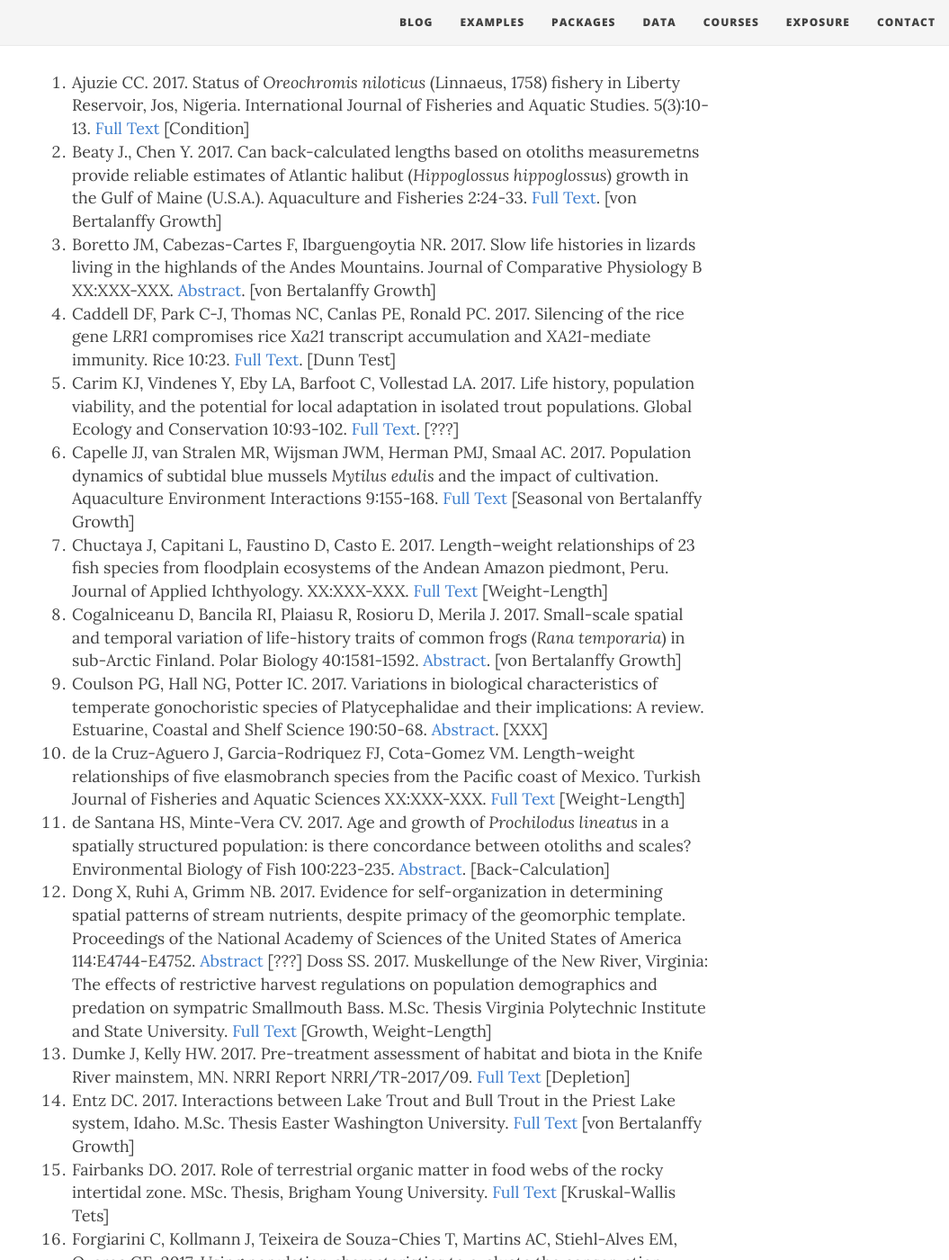
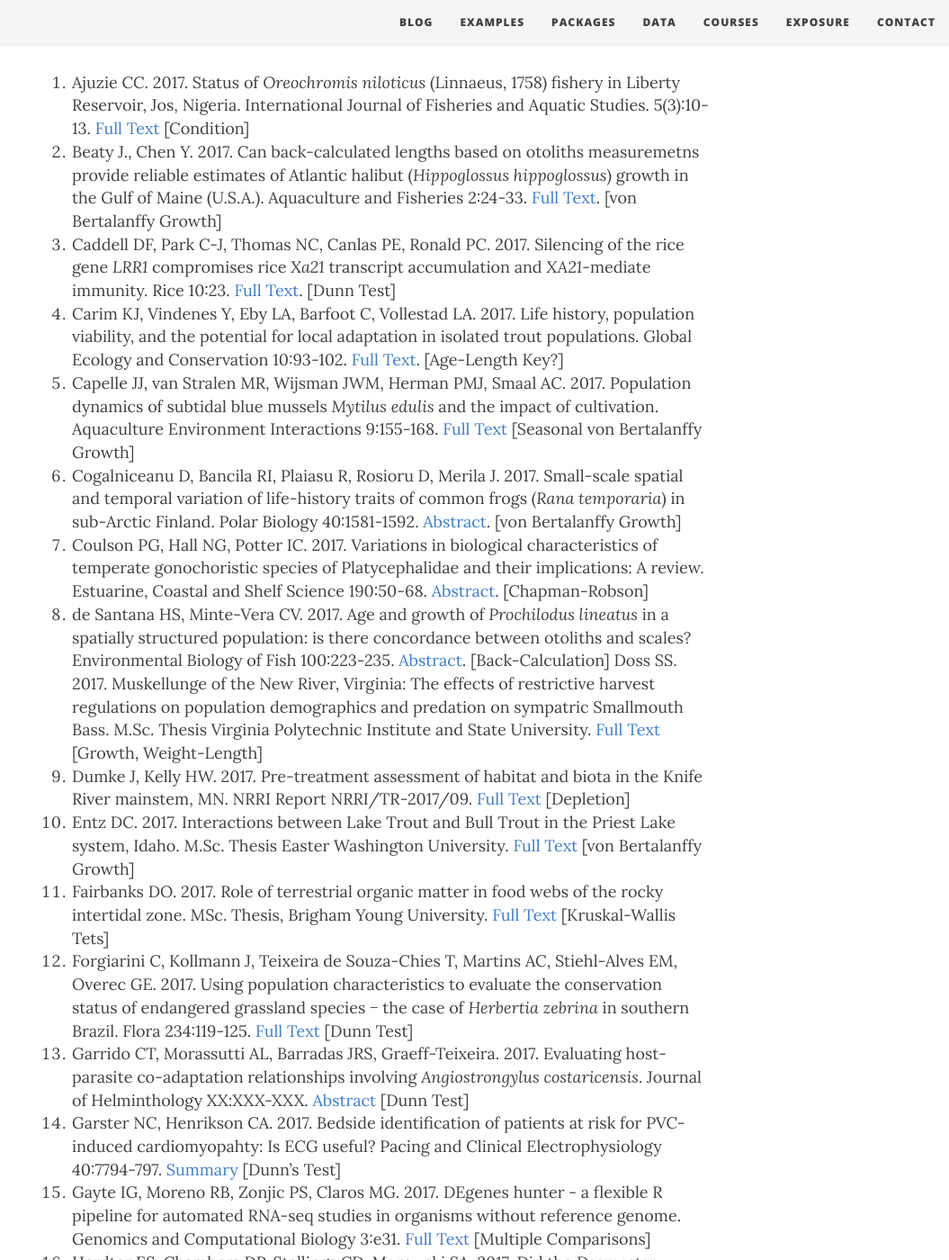
Before and after one commit to droglenc/fishR, a Jekyll site: the page built from exposure/exposure-citations17.md, in a window 1280 px wide and 1400 px high, scrolled down 345 px. Shown: the whole window at 90% size, without its empty margins (225-1280 px from the left). Built offline with Jekyll 4.4.1, drawn with Linux system fonts in a browser that asks for light colours; nearby versions of some CDN libraries; some of the changed text lies outside the part shown.

Commit message:
Updating Citations

```diff
--- a/exposure/exposure-citations17.md
+++ b/exposure/exposure-citations17.md
@@ -9,23 +9,19 @@
 
 1. Ajuzie CC. 2017. Status of *Oreochromis niloticus* (Linnaeus, 1758) fishery in Liberty Reservoir, Jos, Nigeria. International Journal of Fisheries and Aquatic Studies. 5(3):10-13. [Full Text](https://www.researchgate.net/profile/Cyril_Ajuzie/publication/316553825_International_Journal_of_Fisheries_and_Aquatic_Studies_2017_53_10-13/links/59037dd6a6fdccd580cffedf/International-Journal-of-Fisheries-and-Aquatic-Studies-2017-53-10-13.pdf) [Condition]
 1. Beaty J., Chen Y. 2017. Can back-calculated lengths based on otoliths measuremetns provide reliable estimates of Atlantic halibut (*Hippoglossus hippoglossus*) growth in the Gulf of Maine (U.S.A.). Aquaculture and Fisheries 2:24-33. [Full Text](http://www.sciencedirect.com/science/article/pii/S2468550X17300023). [von Bertalanffy Growth]
-1. Boretto JM, Cabezas-Cartes F, Ibarguengoytia NR. 2017. Slow life histories in lizards living in the highlands of the Andes Mountains. Journal of Comparative Physiology B XX:XXX-XXX. [Abstract](https://link.springer.com/article/10.1007/s00360-017-1136-z). [von Bertalanffy Growth]
 1. Caddell DF, Park C-J, Thomas NC, Canlas PE, Ronald PC. 2017. Silencing of the rice gene *LRR1* compromises rice *Xa21* transcript accumulation and *XA21*-mediate immunity. Rice 10:23. [Full Text](https://link.springer.com/article/10.1186/s12284-017-0162-5). [Dunn Test]
-1. Carim KJ, Vindenes Y, Eby LA, Barfoot C, Vollestad LA. 2017. Life history, population viability, and the potential for local adaptation in isolated trout populations. Global Ecology and Conservation 10:93-102. [Full Text](http://www.sciencedirect.com/science/article/pii/S2351989416301457). [???]
+1. Carim KJ, Vindenes Y, Eby LA, Barfoot C, Vollestad LA. 2017. Life history, population viability, and the potential for local adaptation in isolated trout populations. Global Ecology and Conservation 10:93-102. [Full Text](http://www.sciencedirect.com/science/article/pii/S2351989416301457). [Age-Length Key?]
 1. Capelle JJ, van Stralen MR, Wijsman JWM, Herman PMJ, Smaal AC. 2017. Population dynamics of subtidal blue mussels *Mytilus edulis* and the impact of cultivation. Aquaculture Environment Interactions 9:155-168. [Full Text](http://www.int-res.com/articles/aei2017/9/q009p155.pdf) [Seasonal von Bertalanffy Growth]
-1. Chuctaya J, Capitani L, Faustino D, Casto E. 2017. Length–weight relationships of 23 fish species from floodplain ecosystems of the Andean Amazon piedmont, Peru. Journal of Applied Ichthyology. XX:XXX-XXX. [Full Text](http://onlinelibrary.wiley.com/doi/10.1111/jai.13519/full) [Weight-Length]
 1. Cogalniceanu D, Bancila RI, Plaiasu R, Rosioru D, Merila J. 2017. Small-scale spatial and temporal variation of life-history traits of common frogs (*Rana temporaria*) in sub-Arctic Finland. Polar Biology 40:1581-1592. [Abstract](http://link.springer.com/article/10.1007/s00300-017-2081-8). [von Bertalanffy Growth]
-1. Coulson PG, Hall NG, Potter IC. 2017. Variations in biological characteristics of temperate gonochoristic species of Platycephalidae and their implications: A review. Estuarine, Coastal and Shelf Science 190:50-68. [Abstract](http://www.sciencedirect.com/science/article/pii/S0272771416307740). [XXX]
-1. de la Cruz-Aguero J, Garcia-Rodriquez FJ, Cota-Gomez VM. Length-weight relationships of five elasmobranch species from the Pacific coast of Mexico. Turkish Journal of Fisheries and Aquatic Sciences XX:XXX-XXX. [Full Text](http://www.trjfas.org/uploads/pdf_1246.pdf) [Weight-Length]
+1. Coulson PG, Hall NG, Potter IC. 2017. Variations in biological characteristics of temperate gonochoristic species of Platycephalidae and their implications: A review. Estuarine, Coastal and Shelf Science 190:50-68. [Abstract](http://www.sciencedirect.com/science/article/pii/S0272771416307740). [Chapman-Robson]
 1. de Santana HS, Minte-Vera CV. 2017. Age and growth of *Prochilodus lineatus* in a spatially structured population: is there concordance between otoliths and scales? Environmental Biology of Fish 100:223-235.  [Abstract](http://link.springer.com/article/10.1007/s10641-017-0574-5). [Back-Calculation]
-1. Dong X, Ruhi A, Grimm NB. 2017. Evidence for self-organization in determining spatial patterns of stream nutrients, despite primacy of the geomorphic template. Proceedings of the National Academy of Sciences of the United States of America 114:E4744-E4752. [Abstract](http://www.pnas.org/content/early/2017/05/24/1617571114.short) [???]
 Doss SS. 2017. Muskellunge of the New River, Virginia: The effects of restrictive harvest regulations on population demographics and predation on sympatric Smallmouth Bass. M.Sc. Thesis Virginia Polytechnic Institute and State University. [Full Text](https://pdfs.semanticscholar.org/af9f/80b14eaad839a2e6ad77f24b2e5221b4bb71.pdf) [Growth, Weight-Length]
 1. Dumke J, Kelly HW. 2017. Pre-treatment assessment of habitat and biota in the Knife River mainstem, MN. NRRI Report NRRI/TR-2017/09. [Full Text](https://conservancy.umn.edu/bitstream/handle/11299/189325/TR-2017-09.pdf?sequence=1&isAllowed=y) [Depletion]
 1. Entz DC. 2017. Interactions between Lake Trout and Bull Trout in the Priest Lake system, Idaho. M.Sc. Thesis Easter Washington University. [Full Text](http://dc.ewu.edu/cgi/viewcontent.cgi?article=1457&context=theses) [von Bertalanffy Growth]
 1. Fairbanks DO. 2017. Role of terrestrial organic matter in food webs of the rocky intertidal zone. MSc. Thesis, Brigham Young University. [Full Text](http://scholarsarchive.byu.edu/cgi/viewcontent.cgi?article=7520&context=etd) [Kruskal-Wallis Tets]
 1. Forgiarini C, Kollmann J, Teixeira de Souza-Chies T, Martins AC, Stiehl-Alves EM, Overec GE. 2017. Using population characteristics to evaluate the conservation status of endangered grassland species − the case of *Herbertia zebrina* in southern Brazil. Flora 234:119-125. [Full Text](http://www.sciencedirect.com/science/article/pii/S0367253017332681) [Dunn Test]
 1. Garrido CT, Morassutti AL, Barradas JRS, Graeff-Teixeira. 2017. Evaluating host-parasite co-adaptation relationships involving *Angiostrongylus costaricensis*. Journal of Helminthology XX:XXX-XXX. [Abstract](https://www.cambridge.org/core/journals/journal-of-helminthology/article/evaluating-hostparasite-coadaptation-relationships-involving-angiostrongylus-costaricensis/98ABB67904E5716036B3ECB0763659CA) [Dunn Test]
-1. Garster NC, Henrikson CA. 2017. Bedside identification of patients at risk for PVC-induced cardiomyopahty: Is ECG useful? Pacing and Clinical Electrophysiology 40:7794-797. [Summary](http://onlinelibrary.wiley.com/doi/10.1111/pace.13125/full) [???]
+1. Garster NC, Henrikson CA. 2017. Bedside identification of patients at risk for PVC-induced cardiomyopahty: Is ECG useful? Pacing and Clinical Electrophysiology 40:7794-797. [Summary](http://onlinelibrary.wiley.com/doi/10.1111/pace.13125/full) [Dunn's Test]
 1. Gayte IG, Moreno RB, Zonjic PS, Claros MG. 2017. DEgenes hunter - a flexible R pipeline for automated RNA-seq studies in organisms without reference genome. Genomics and Computational Biology 3:e31. [Full Text](https://genomicscomputbiol.org/ojs/index.php/GCB/article/view/31/58) [Multiple Comparisons]
 1. Herdter ES, Chambers DP, Stallings CD, Murawski SA. 2017. Did the *Deepwater Horizon* oil spill affect growth of Red Snapper in the Gulf of Mexico. Fisheries Research 191:60-68. [Abstract](http://www.sciencedirect.com/science/article/pii/S0165783617300656) [Von Bertalanffy Growth]
 1. Hicks BJ, Tempero GW, Powrie WS. 2017. Fish population and biomass estimates from mark-recapture for Lake Milicich, a shallow Waikato peat lake. ERI Report No. 88. Client report prepared for NIWA. Environmental Research Institute, School of Science, Faculty of Science and Engineering, University of Waikato, Hamilton, New Zealand. 19 pp. [Full Text](http://www.waikato.ac.nz/__data/assets/pdf_file/0018/333432/ERI_88.pdf) [Mark-Recapture]
@@ -35,16 +31,16 @@
 ical Papershell (*Anodontoides ferussacianus*) and effects of lowhead dams on growth of the Pimpleback (*Quadrula Pustulosa*) in the Neosho River, Kansas. M.Sc. Thesis, Fort Hays State University. [Full Text](http://scholars.fhsu.edu/cgi/viewcontent.cgi?article=1006&context=theses) [von Bertalanffy Growth]
 1. Kelly FL and 17 others. 2017. Fish stock survey of Lough Deng, June 2016. National  Research  Survey  Programme, Inland Fisheries Ireland, 3044 Lake Drive, Citywest Business Campus, Dublin 24. [Full Text](http://wfdfish.ie/wp-content/uploads/2017/10/Derg_2016.pdf) [Growth]
 1. Kirkeeng C. 2017. Effects of a large-scale habitat enhancement project on Largemouth Bass behavior, feeding, and growth in Grand Lake, Texas. M.S. Thesis, South Dakota State University. [Full Text](http://openprairie.sdstate.edu/cgi/viewcontent.cgi?article=2227&context=etd) [Growth - Fabens]
-1. Klein ZB, MJ Breen, MC Quist. 2017. Population characteristics and the influence of discharge on Bluehead Sucker and Flannelmouth Sucker. Copeia 105:375-388. [Abstract](http://www.bioone.org/doi/abs/10.1643/CE-16-554) [???]
+1. Klein ZB, MJ Breen, MC Quist. 2017. Population characteristics and the influence of discharge on Bluehead Sucker and Flannelmouth Sucker. Copeia 105:375-388. [Abstract](http://www.bioone.org/doi/abs/10.1643/CE-16-554) [von Bertalanffy Growth]
 1. Korkmaz M, Mangit F, Yerli SV. 2017. Main growth parameters of a threatened species *Chondrostoma holmwoodii* (Boulenger, 1896) from Tahtah Reservoir, Izmir, Turkey. Journal of Limnology and Freshwater Fisheries Research 3:137-142. [Full Text](https://www.researchgate.net/profile/Mustafa_Korkmaz3/publication/322135232_Main_Growth_Parameters_of_a_Threatened_Species_Chondrostoma_holmwoodii_Boulenger_1896_from_Tahtali_Reservoir_Izmir_Turkey/links/5a4b3184aca272d29464c514/Main-Growth-Parameters-of-a-Threatened-Species-Chondrostoma-holmwoodii-Boulenger-1896-from-Tahtali-Reservoir-Izmir-Turkey.pdf) [Growth]
 1. Lepak TA, **Ogle DH**, Vinson MR. 2017. Age, year-class strength variability, and partial age validation of Kiyis from Lake Superior. North American Journal of Fisheries Management 37:1151-1160. [Abstract](https://www.researchgate.net/publication/319583495_Age_Year-Class_Strength_Variability_and_Partial_Age_Validation_of_Kiyis_from_Lake_Superior)  [Data repository](https://www.sciencebase.gov/catalog/item/59a423afe4b077f005673262) [Age Comparisons]
 1. Lewis JP. 2017 Use of vertebral chemistry to infer natal origin of the Blacktip Shark (*Carcharhinus limbatus*) in the northern Gulf of Mexico. M.S. Thesis, University of South Alabama. [Preview](http://search.proquest.com/openview/58a9b1efb6d5eeda9b8304139844b64f/1?pq-origsite=gscholar&cbl=18750&diss=y) [Age Comparisons]
 1. Lewis JP, Patterson III WF, Carlson JK. 2017. Natural variability and effects of cleaning and storage procedures on vertebral chemistry of the blacktip shark *Carcharhinus limbatus*. Journal of Fish Biology 91:1284-1300. [Abstract](http://onlinelibrary.wiley.com/doi/10.1111/jfb.13462/full) [Age Comparisons??]
-1. Lewis LA, Sirovic A. 2017. Variability in blue whale acoustic behavior off southern California. Marine Mammal Science XX:XXX-XXX. [Full Text](http://onlinelibrary.wiley.com/doi/10.1111/mms.12458/full) [Dunn's Test]
+1. Lewis LA, Sirovic A. 2017. Variability in blue whale acoustic behavior off southern California. Marine Mammal Science 34:311-329. [Full Text](http://onlinelibrary.wiley.com/doi/10.1111/mms.12458/full) [Dunn's Test]
 1. Lopez JA, Antoniazzi CE, Llanes RE, Ghirardi R. 2017. Age structure, growth pattern, sexual maturity, and longevity of *Leptodactylus latrans* (Anura: Leptodactylidae) in temperate wetlands. Amphibia-Reptilia 38:371-379. [Abstract](http://booksandjournals.brillonline.com/content/journals/10.1163/15685381-00003117) [Growth Models?]
 1. Mangit F, Korkmaz M, Su, U, Yerli SV. Actual status of Eber Lake in terms of fish community structure. Journal of Limnology and Freshwater Fisheries Research 3:101-106. [Full Text](https://www.researchgate.net/profile/Fatih_Mangit/publication/320299518_Actual_Status_of_Eber_Lake_in_Terms_of_Fish_Community_Structure/links/59dca219aca2728e201f8620/Actual-Status-of-Eber-Lake-in-Terms-of-Fish-Community-Structure.pdf) [Length-Weight Regression]
 1. Merciai R, Molons-Sierra C, Sabater S, García-Berthou E. 2017. Water abstraction affects abundance, size-structure and growth of two threatened cyprinid fishes. PLoS ONE 12(4): e0175932. [Full Text](https://doi.org/10.1371/journal.pone.0175932) [Age Comparisons]
-1. Mildenberger TK, Taylor MH, Wolff M. 2017. TropFishR: an R package for fisheries analysis with length-frequency data. Methods in Ecology and Evolution. XX:XXX-XXX [Full Text](http://onlinelibrary.wiley.com/doi/10.1111/2041-210X.12791/epdf) [General]
+1. Mildenberger TK, Taylor MH, Wolff M. 2017. TropFishR: an R package for fisheries analysis with length-frequency data. Methods in Ecology and Evolution. 8:1520-1527. [Full Text](http://onlinelibrary.wiley.com/doi/10.1111/2041-210X.12791/epdf) [General]
 1. Miranda LE, Colvin ME. 2017. Sampling for Age and Growth Estimation. In Quist MC and Isermann DA, editors. Age and Growth of Fishes: Principles and Techniques. American Fisheries Society. [Age-Length Key]
 1. Moore MJ, Hallerman EM, Orth DJ. 2017. Densities and Population Sizes of Clinch Dace *Chrosomus* sp. cf. *saylori* in the Upper Clinch River Basin in Virginia. Copeia 105:92-99. [Full Text](https://www.researchgate.net/profile/Donald_Orth/publication/315322321_Densities_and_Population_Sizes_of_Clinch_Dace_Chrosomus_sp_cf_saylori_in_the_Upper_Clinch_River_Basin_in_Virginia/links/58d95a2baca272d801d4fd53/Densities-and-Population-Sizes-of-Clinch-Dace-Chrosomus-sp-cf-saylori-in-the-Upper-Clinch-River-Basin-in-Virginia.pdf) [Mark-Recapture Abundance]
 1. Moreira FD, Marques R, Sousa M, Rebelo R. 2017. Breeding in both lotic and lentic habitats explains the invasive potential of the African clawed frag (*Xenopus laevis*) in Portugal. Aquatic Invasions 12:565-574. [Full Text](http://www.aquaticinvasions.net/2017/ACCEPTED/AI_2017_Moreira_etal_correctedproof.pdf) [Kruskal-Wallis paired comparisons]
@@ -54,27 +50,25 @@
 1. **Ogle DH.** 2017. Estimating age at a specified length from the von Bertalanffy growth function. North American Journal of Fisheries Management. 37:1176-1180. [Abstract](https://www.researchgate.net/publication/319603644_Estimating_Age_at_a_Specified_Length_from_the_von_Bertalanffy_Growth_Function#share) [von Bertalanffy Growth]
 1. **Ogle DH**, Brenden TO, McCormick JL. 2017. Growth Estimation: Growth Models and Statistical Inference. In Quist MC and Isermann DA, editors. Age and Growth of Fishes: Principles and Techniques. American Fisheries Society. [Growth]
 1. Olafsdottir GA, Petursdottir G, Baroarson H, Edvarsson R. 2017. A millennium of north-east Atlantic cod juvenile growth trajectories inferred from archaeological otoliths. PLOS One. [Full Text](http://journals.plos.org/plosone/article?id=10.1371/journal.pone.0187134) [Growth]
-1. Orth DJ, Jiao Y, Schmitt JD, Hilling CD, Emmel JA, Fabrizio MC. 2017. Dynamics and role of non-native Blue Catfish *Ictalurs furcatus* in Virginia's tidal rivers. Final report to Virginia Department of Game and Inland Fisheries. 136 pages. [Full Text](https://www.researchgate.net/profile/Donald_Orth/publication/321920095_Dynamics_and_Role_of_Non-native_Blue_Catfish_Ictalurus_furcatus_in_Virginia's_Tidal_Rivers_Final_Report/links/5a39848aaca2728e6987881a/Dynamics-and-Role-of-Non-native-Blue-Catfish-Ictalurus-furcatus-in-Virginias-Tidal-Rivers-Final-Report.pdf) [???]
+1. Orth DJ, Jiao Y, Schmitt JD, Hilling CD, Emmel JA, Fabrizio MC. 2017. Dynamics and role of non-native Blue Catfish *Ictalurus furcatus* in Virginia's tidal rivers. Final report to Virginia Department of Game and Inland Fisheries. 136 pages. [Full Text](https://www.researchgate.net/profile/Donald_Orth/publication/321920095_Dynamics_and_Role_of_Non-native_Blue_Catfish_Ictalurus_furcatus_in_Virginia's_Tidal_Rivers_Final_Report/links/5a39848aaca2728e6987881a/Dynamics-and-Role-of-Non-native-Blue-Catfish-Ictalurus-furcatus-in-Virginias-Tidal-Rivers-Final-Report.pdf) [???]
 1. Ortiz M. 2017. Preliminary estimation of growth parameters for Atlantic Yellowfin Tuna from tag-recapture data. Collect. Vol. Sci. Pap. ICCAT 73:369-381. [Full Text](https://www.iccat.int/Documents/CVSP/CV073_2017/n_1/CV073010369.pdf) [Growth from tag-recapture]
 1. Paukert CP, Spurgeon JJ. 2017. Age Structure. In Quist MC and Isermann DA, editors. Age and Growth of Fishes: Principles and Techniques. American Fisheries Society. [Age-Length Key]
 1. Pawlik L, Musielok L, Mignon P, Wronska-Walach D, Duszynski F, Kasprzak M. 2017. Deciphering the history of forest disturbance and its effects on landforms and soils – lessons from a pit-and-mound locality at Rogowa Kopa, Sudetes, SW Poland. Bulletin of Geography, Physical Geography Series 12:59–81. [Full Text](http://scholar.google.com/scholar_url?url=http://apcz.umk.pl/czasopisma/index.php/BOGPGS/article/download/12255/12212&hl=en&sa=X&scisig=AAGBfm1E20MxP7JZjHmfhdGcysXnzjNZ0Q&nossl=1&oi=scholaralrt) [Dunn Test]
-1. Ploetz RC, Konkol JL, Perez-Martinez JM, Fernandez R. 2017. Management of laurel wilt of avocado, caused by *Raffaelea lauricola*. European Journal of Plant Pathology 149:133-143. [Abstract](http://link.springer.com/article/10.1007/s10658-017-1173-1) [???]
-1. Prager SM, Wallis CM, Jones M, Noy R, Trumble JT. 2017. Examining the potential role of foliar chemistry in imparting potato germplasm tolerance to potato psyllid, green peach aphid, and zebra chip disease. Journal of Economic Entomology XX:XXX-XXX. [Full Text](https://academic.oup.com/jee/advance-article/doi/10.1093/jee/tox255/4656140) [Kruskal-Wallis post-hoc test]
-1. Rebouicas R, da Sliva HR, Sanuy D. 2017. Froghood: Postmetamorphosis development of the rock river frog *Thoropa miliaris* (Spix, 1824) (Anura, Cyclorapmhidae). Acta Zoologica XX:XXX-XXX. [Abstract](http://onlinelibrary.wiley.com/doi/10.1111/azo.12199/full) [???]
+1. Ploetz RC, Konkol JL, Perez-Martinez JM, Fernandez R. 2017. Management of laurel wilt of avocado, caused by *Raffaelea lauricola*. European Journal of Plant Pathology 149:133-143. [Abstract](http://link.springer.com/article/10.1007/s10658-017-1173-1) [Dunn's Test]
 1. Reyes A. 2017. The state of Brant Lake, & Brant Lake management plan. Occasional Paper No. 53, State University of New York at Oneonta. [PDF](http://www.oneonta.edu/academics/biofld/PUBS/OP/OP-53-Reyes-BrantLake.pdf) [Size Structure Analysis]
 1. Risley JT, Johnson RL, Quinn JW. 2017. Evaluation of the commercially exploited paddlefish fishery in the lower Mississippi River of Arkansas. Journal of the Southeastern Association of Fish and Wildlife Agencies 4:52-59. [Full Text](https://www.researchgate.net/publication/319245424_Evaluation_of_the_Commercially_Exploited_Paddlefish_Fishery_in_the_Lower_Mississippi_River_of_Arkansas) [von Bertalanffy Growth, Mortality]
 1. Runnebaum JM. 2017. Improving management and conservation of Cuks (*Brosme brosme*): Habitat distribution, bycatch interactions, and conservation practices. PhD Dissertation, University of Maine. [Full Text](http://digitalcommons.library.umaine.edu/cgi/viewcontent.cgi?article=3797&context=etd) [von Bertalanffy Growth, Weight-Length]
 1. Schoonyan A, Kraus RT, Faust MD, Vandergoot CS, Cooke SJ, Cook HA, Hayden TA, Krueger CC. 2017. Estimating incision healing rate for surgically implanted acoustic transmitters from recaptured fish. Animal Biotelemetry 5(1):15. [Full Text](https://animalbiotelemetry.biomedcentral.com/articles/10.1186/s40317-017-0130-2) [Logistic Regression]
 1. Smart JJ. 2017. Life History and Demographic Modelling of Shark
 Species Caught in Indo-Pacific Fisheries. Dissertation, James Cook University. [Full Text](https://www.researchgate.net/profile/Jonathan_Smart/publication/315382513_Life_history_and_demographic_modelling_of_shark_species_caught_in_Indo-Pacific_fisheries/links/58cf595492851c374e170527/Life-history-and-demographic-modelling-of-shark-species-caught-in-Indo-Pacific-fisheries.pdf). [Age Comparisons -- Bias and Precision]
-1. Smart JJ, Chin A, Baje L, Tobin AJ, Simpfendorfer CA, White WT. 2017. Life history of the silvertip shark *Carcharhinus albimarginatus* from Papua New Guinea. Coral Reefs XX:XXX-XXX. [Abstract](http://link.springer.com/article/10.1007/s00338-016-1533-x). [???]
+1. Smart JJ, Chin A, Baje L, Tobin AJ, Simpfendorfer CA, White WT. 2017. Life history of the silvertip shark *Carcharhinus albimarginatus* from Papua New Guinea. Coral Reefs 36::577-588. [Abstract](http://link.springer.com/article/10.1007/s00338-016-1533-x). [Age Comparisons -- Bias and Precision]
 1. Usseglio P, Selwyn JD, Downey-Wall AM, Hogan JD. 2017. Effectiveness of removals of the invasive lionfish: how many dives are needed to deplete a reef? PeerJ 5:e3043. [Full Text](https://peerj.com/articles/3043/). [Depletion Methods]
 1. Vainikka A, Jakubaviciute E, Hyvarinen P. 2017. Synchronous decline of three morphologically distinct whitefish (*Coregonus lavaretus*) stocks in Lake Oulujärvi with concurrent changes in the fish community. Fisheries Research 196:34-46. [Full Text](https://www.researchgate.net/publication/324247558_Synchronous_decline_of_three_morphologically_distinct_whitefish_Coregonus_lavaretus_stocks_in_Lake_Oulujarvi_with_concurrent_changes_in_the_fish_community) [von Bertalanffy Growth; Stock-Recruitment]
 1. Vasquez, HE, Zheng X. Gu, Z, Wang A. 2017. Relationships between shell morphological traits and the byssus dimensions in the Winged Pearl Oyster *Pteria penguin* (Roding, 1798) cultivated in Sanya, Hainan Island, China. Journal of Shellfish Research 36:669-676. [Abstract](http://www.bioone.org/doi/abs/10.2983/035.036.0316) [Weight-Length]
 1. Ventura D, Bonhomme V, Colangelo P, Bonifazi A, Lasinio GJ, Ardizzone G. 2017. Does morphology predict trophic niche differentiation? Relationship between feeding habits and body shape in four co-occurring juvenile species (Pisces: Perciformes, Sparidae). Estuarine, Coastal and Shelf Science 191:84-95. [Abstract](http://www.sciencedirect.com/science/article/pii/S0272771416306175) [Length-Weight?]
-1. Vicenzi S, Mangel M, Jesensek D, Garza JC, Crivelli AJ. 2017. Genetic and life-history consequences of extreme climate events. Proceedings of the Royal Society B: Biological Sciences 284:XXX-XXX. [Abstract](http://rspb.royalsocietypublishing.org/content/284/1848/20162118) [???]
+1. Vicenzi S, Mangel M, Jesensek D, Garza JC, Crivelli AJ. 2017. Genetic and life-history consequences of extreme climate events. Proceedings of the Royal Society B: Biological Sciences 284:20162118. [Full Text](https://www.ncbi.nlm.nih.gov/pmc/articles/PMC5310600/) [Removal Method]
 1. Vilizzi L, Copp GH. 2017. Global patterns and clines in the growth of commno carp *Cyprinus carpio*. Journal of Fish Biology 91:3-40. [Full Text](https://www.researchgate.net/publication/316831020_Global_patterns_and_clines_in_the_growth_of_common_carp_Cyprinus_carpio) [Growth]
-1. Wilson KL, Honsey A, Moe B, Venturelli P. 2017. Growing the biphasic framework: techniques and recommendations for fitting emerging growth models. Methods in Ecology and Evolution XX:XXX-XXX [Abstract](http://onlinelibrary.wiley.com/doi/10.1111/2041-210X.12931/abstract) and [Supplementary Information](http://onlinelibrary.wiley.com/store/10.1111/2041-210X.12931/asset/supinfo/mee312931-sup-0001-Appendix.zip?v=1&s=71ac3f4362def7875d6dff7b7066d36a6ddf362f) [Growth]
+1. Wilson KL, Honsey A, Moe B, Venturelli P. 2017. Growing the biphasic framework: techniques and recommendations for fitting emerging growth models. Methods in Ecology and Evolution 9:822-833. [Abstract](http://onlinelibrary.wiley.com/doi/10.1111/2041-210X.12931/abstract) and [Supplementary Information](http://onlinelibrary.wiley.com/store/10.1111/2041-210X.12931/asset/supinfo/mee312931-sup-0001-Appendix.zip?v=1&s=71ac3f4362def7875d6dff7b7066d36a6ddf362f) [Growth]
 
 -----
 
```
Also changed, not shown: exposure/exposure-citations18.md (+8 -1 lines).
